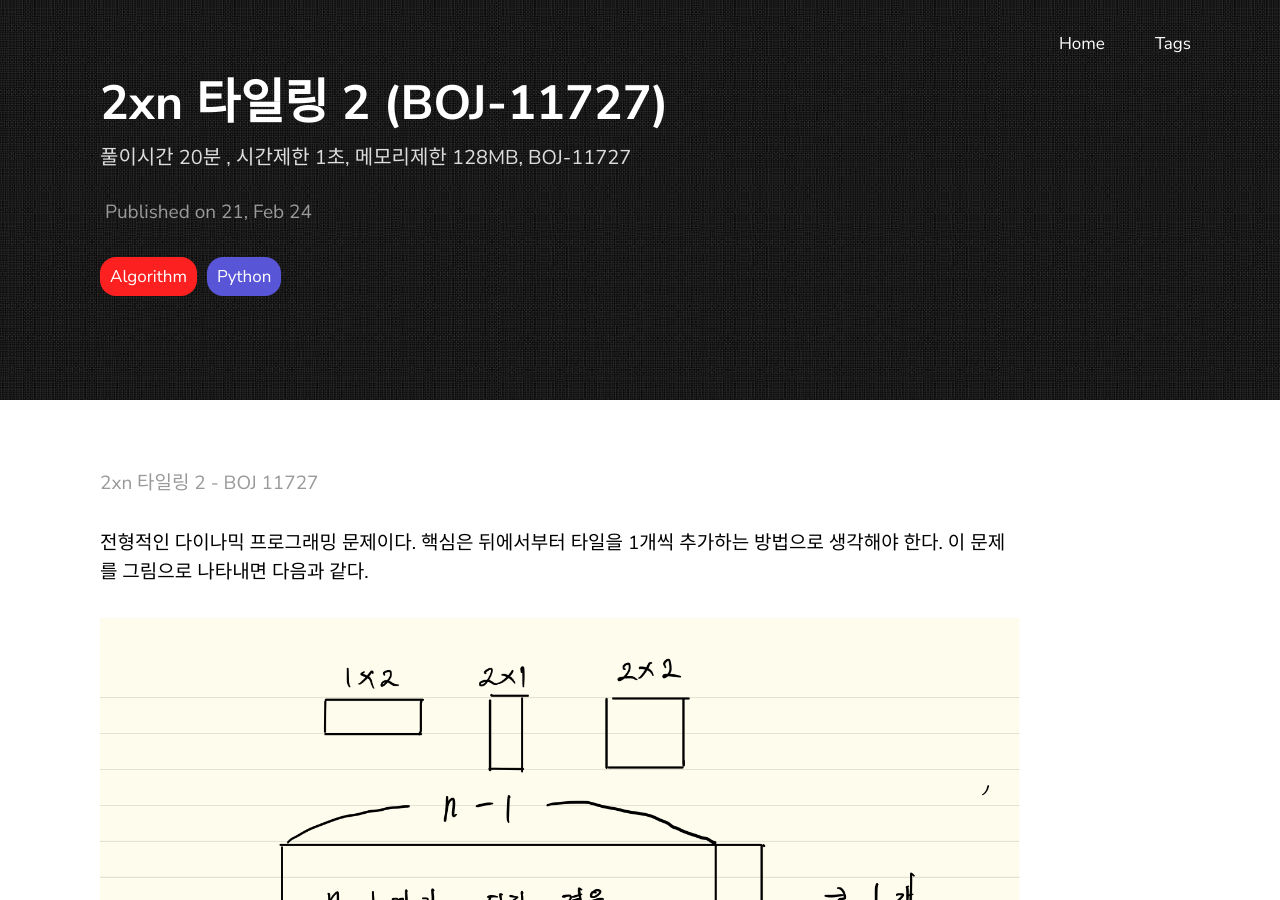
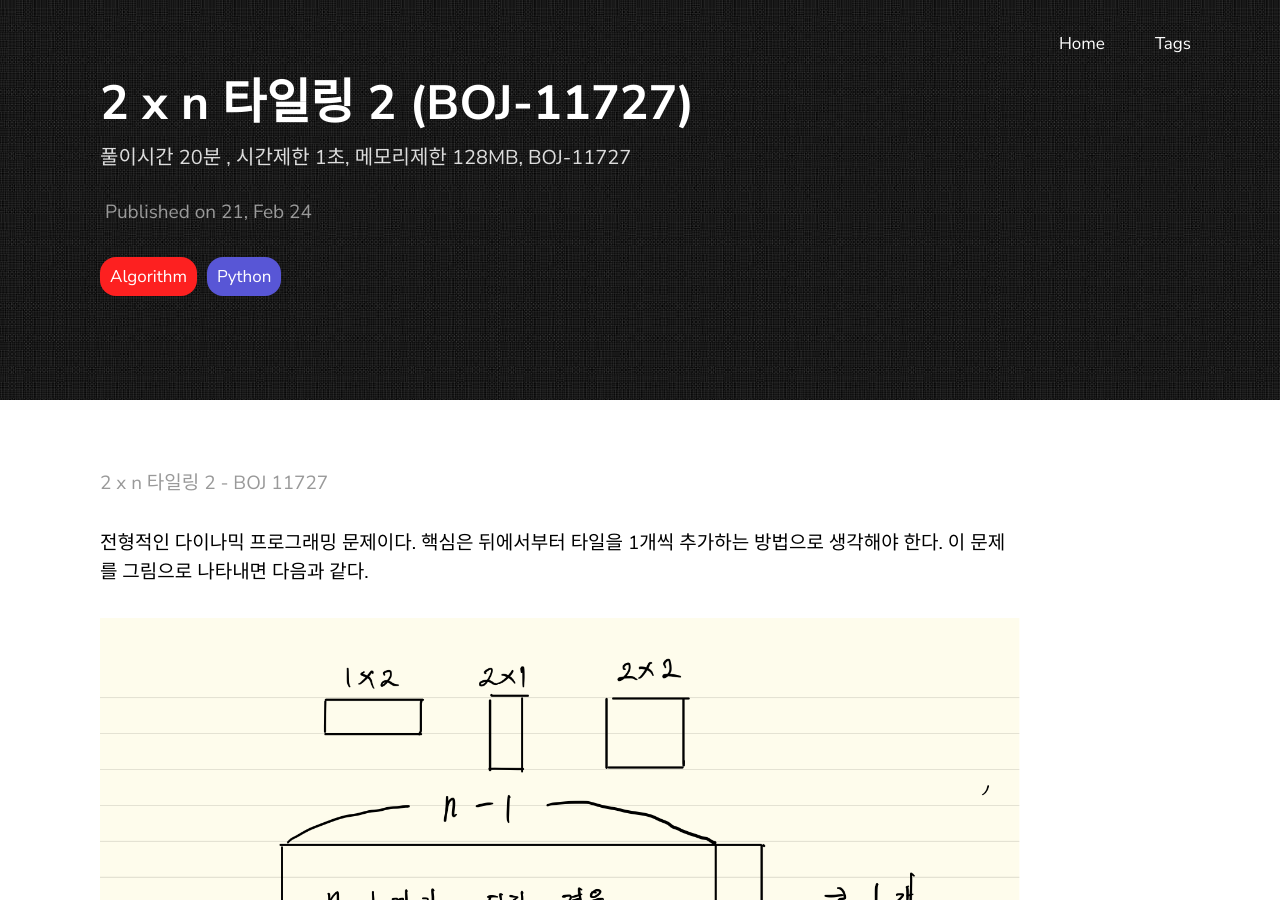
Before and after one commit to piemonte93/piemonte93.github.io, a Jekyll site: the page built from _posts/2021-02-24-algo-post23.markdown, in a window 1280 px wide and 900 px high. Built offline with Jekyll 4.4.1, drawn with Linux system fonts in a browser that asks for light colours.

Commit message:
Change Title

```diff
--- a/_posts/2021-02-24-algo-post23.markdown
+++ b/_posts/2021-02-24-algo-post23.markdown
@@ -1,13 +1,13 @@
 ---
 layout: post
-title: "2xn 타일링 2 (BOJ-11727)"
+title: "2 x n 타일링 2 (BOJ-11727)"
 description: "풀이시간 20분 , 시간제한 1초, 메모리제한 128MB, BOJ-11727"
 date: 2021-02-24 22:40:40 +0530
 tags: Algorithm Python
 ---
 
 <br>
-[2xn 타일링 2 - BOJ 11727][boj-11727]
+[2 x n 타일링 2 - BOJ 11727][boj-11727]
 <br>
 
 전형적인 다이나믹 프로그래밍 문제이다. 핵심은 뒤에서부터 타일을 1개씩 추가하는 방법으로 생각해야 한다. 이 문제를 그림으로 나타내면 다음과 같다.
```
